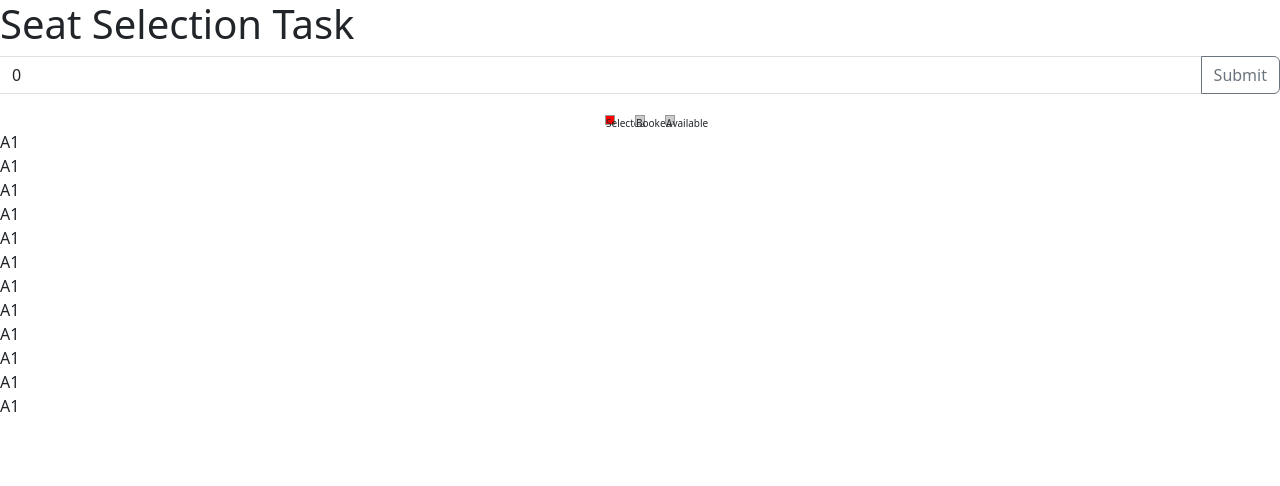
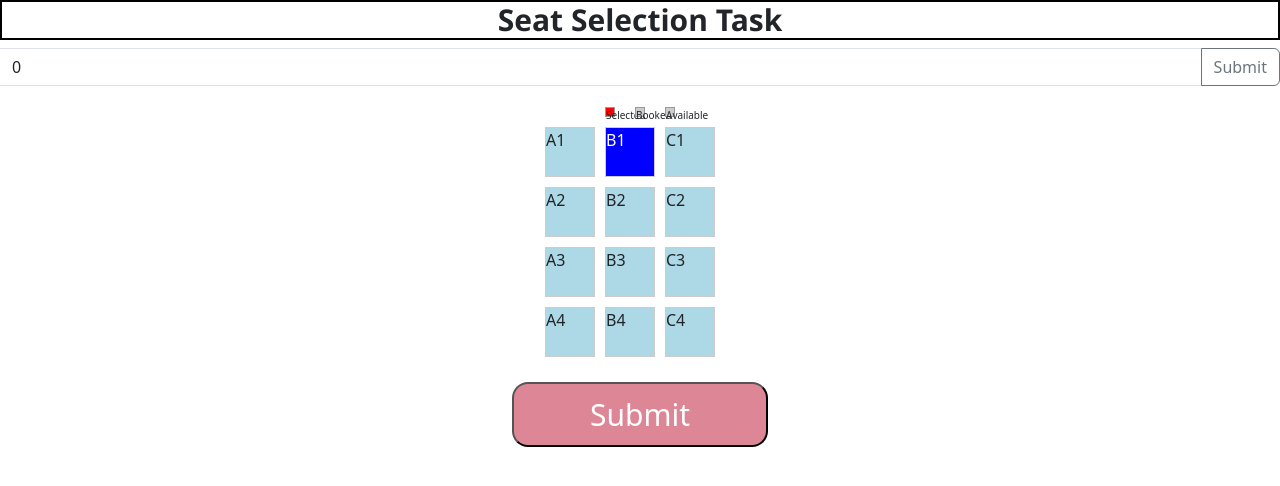
Before and after one commit to lakshgit27/task-2-solguruz, a React (Vite) app: page /App in a window 1280 px wide. Shown: the top 486 px of the page. Built offline with nearby package versions, Linux system fonts and the light colour scheme.

Commit message:
last changes

```diff
--- a/src/App.css
+++ b/src/App.css
@@ -1,24 +1,86 @@
+.seatMa{
+  width: 200px;
+  margin: 0 auto;
+
+
+}
+
+.seat {
+  width: 50px;
+  height: 50px;
+  background-color: lightblue;
+  border: 1px solid #ccc;
+  /* display: flex; */
+  margin: 5px;
+  display: inline-block;
+  justify-content: center;
+  align-items: center;
+  cursor: pointer;
+}
+
+.booked {
+  /* background-color: #279b0a; */
+  background-color: blue;
+color: white;
+  cursor: not-allowed;
+}
+
+.selectedseating{
+  text-align: center;
+  font-size: 30px;
+  font-weight: 800;
+  font-family: 'Segoe UI', Tahoma, Geneva, Verdana, sans-serif;
+  border: 2px solid black;
+}
+.myseat{
+  width: 30px;
+height: 30px;
+background-color: #ccc;
+margin: 5px;
+border: 1px solid #999;
+cursor: pointer;
+}
+
+
+.seating-area{
+  display: flex;
+  margin: 0px auto;
+  gap: 20px;
+
+  width: 500px;
+  justify-content: space-around;
+}
+.columns-left{
+  display: flex;
+
+}
+.columns-right{
+  display: flex;
+
+}
+.Submit-button {
+  display: flex;
+  margin: 0px auto;
+  justify-content: center;
+  padding: 20px;
+  font-size: 20px;
+}
+
+  button.submitted {
+      padding: 8px;
+      width: 20vw;
+      border-radius: 16px;
+      font-size: 30px;
+      cursor: pointer;
+      background: #dd8695;
+      color: white;
+  }
   .legends{
       display: flex;
       justify-content: center;
       gap: 10px;
 
   }
-
-.disp-flex{
-  display: flex;
-}
-/* Giving the css to the boxes created */
-
-.box{
-  width: 50px;
-  height: 50px;
-  margin: 5px;
-  border: 1px solid #999;
-  background-color: blue;
-  color: white;
-}
-
   #selected{
 width: 10px;
 height: 10px;
@@ -27,6 +89,7 @@
 border: 1px solid #999;
 cursor: pointer;
 font-size: 10px;
+
   }
 #booked{
 width: 10px;
@@ -36,7 +99,17 @@ margin: 5px;
 border: 1px solid #999;
 cursor: pointer;
 font-size: 10px;
+
 }
+.box{
+width: 50px;
+height: 50px;
+margin: 5px;
+border: 1px solid #999;
+background-color: blue;
+color: white;
+}
+.disp-flex{display: flex;}
 #available{
 width: 10px;
 height: 10px;
--- a/src/App.jsx
+++ b/src/App.jsx
@@ -6,17 +6,17 @@ import "bootstrap/dist/css/bootstrap.min.css";
           // the deault value of id-2 has set "true" , rest all are false
  const seatsData = [
   {id:1,seatNumber:"A1", booked:false},
-  {id:2,seatNumber:"A1", booked:true},
-  {id:3,seatNumber:"A1", booked:false},
-  {id:4,seatNumber:"A1", booked:false},
-  {id:5,seatNumber:"A1", booked:false},
-  {id:6,seatNumber:"A1", booked:false},
-  {id:7,seatNumber:"A1", booked:false},
-  {id:8,seatNumber:"A1", booked:false},
-  {id:9,seatNumber:"A1", booked:false},
-  {id:10,seatNumber:"A1", booked:false},
-  {id:11,seatNumber:"A1", booked:false},
-  {id:12,seatNumber:"A1", booked:false},
+  {id:2,seatNumber:"B1", booked:true},
+  {id:3,seatNumber:"C1", booked:false},
+  {id:4,seatNumber:"A2", booked:false},
+  {id:5,seatNumber:"B2", booked:false},
+  {id:6,seatNumber:"C2", booked:false},
+  {id:7,seatNumber:"A3", booked:false},
+  {id:8,seatNumber:"B3", booked:false},
+  {id:9,seatNumber:"C3", booked:false},
+  {id:10,seatNumber:"A4", booked:false},
+  {id:11,seatNumber:"B4", booked:false},
+  {id:12,seatNumber:"C4", booked:false},
   // You can modify the data as per your requirement
  ]
 
@@ -65,6 +65,13 @@ const toggleSeatSelection = (seatId)=>{
     e.preventDefault();
 
   };
+// After successfully submitting the data, displaying the data by -
+const sumbiteddata = () =>{
+  let res = seats.filter((seat) => seat.booked)
+  .map((seat) => seat.id);
+  console.log(res);
+  setBookedSeats(res)
+}
 
 
   return (
@@ -102,13 +109,27 @@ const toggleSeatSelection = (seatId)=>{
 
         </div>
         {/* Now, below has done mapping of the seating data and using ternary operator done the work. Additionally, attached an onclick handler with name {toggleSeatSelection} which will be defined above*/}
-        <div className="seatsMap">
-          {
-            seats.map((seat)=>(
-              <div key={seat.id} className={`seat ${seat.booked ? "booked":selectedSeats.includes(seat.id) ? "selected": "available"}`}
-              onClick={()=>{toggleSeatSelection(seat.id)}}>{seat.seatNumber}</div>
-            ))
-          }
+        <div className="seatMa">
+          {/* {JSON.stringify(seats)} */}
+          {seats.map((seat) => (
+            <>
+
+              <div
+                key={seat.id}
+                className={`seat ${
+                  seat.booked
+                    ? "booked"
+                    : selectedSeats.includes(seat.id)
+                    ? "selected"
+                    : "available"
+                }`}
+                onClick={() => toggleSeatSelection(seat.id)}
+              >
+                {seat.seatNumber}
+              </  div>
+
+            </>
+          ))}
         </div>
         <div className="disp-flex">
         {BookedSeats.map((bseat) => (
@@ -121,6 +142,7 @@ const toggleSeatSelection = (seatId)=>{
           ))}
         </div>
         <div className="Submit-button">
+          <button className="submitted" onClick={sumbiteddata}>Submit</button>
 
         </div>
       </div>
--- a/src/main.jsx
+++ b/src/main.jsx
@@ -6,6 +6,7 @@ import {
   createBrowserRouter,
   RouterProvider,
 } from "react-router-dom";
+
 
 const router = createBrowserRouter([
   {
@@ -16,6 +17,7 @@ const router = createBrowserRouter([
     path: "/App",
     element: <App/>,
   },
+
 ]);
 
 ReactDOM.createRoot(document.getElementById('root')).render(
```
Lines whose indentation alone changed are shown as unchanged.
